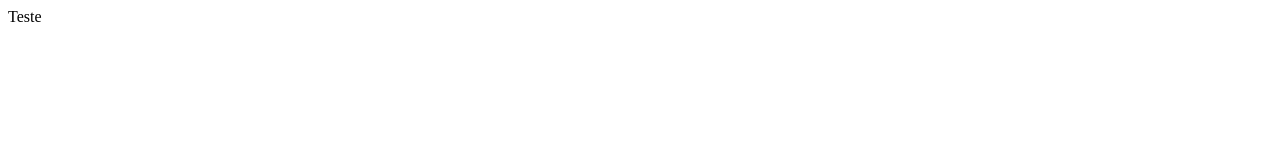
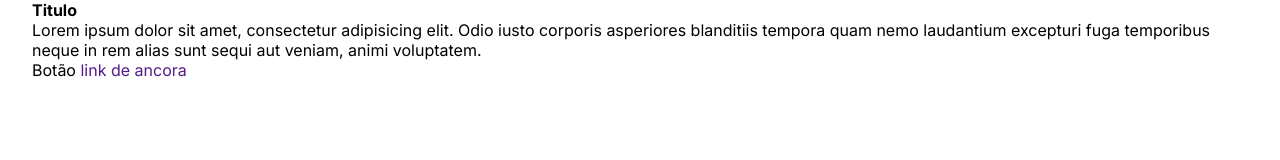
Before and after one commit to irafaelpub/PROJETO-WIREFRAME, a plain HTML site: page index.html in a window 1280 px wide. Drawn offline with Linux system fonts and the light colour scheme.

Commit message:
reset css

```diff
--- /dev/null
+++ b/css/reset.css
@@ -0,0 +1,25 @@
+* {margin:0;
+padding: 0;
+border: 0;
+box-sizing: border-box;
+list-style: none;
+text-decoration: none;
+font-size: 1.6rem;
+font-family: 'Inter', sans-serif;
+}
+
+img{max-width: 100%;
+display: block;}
+
+
+html {font-size: 62.5%;}
+
+button{background-color: transparent;
+cursor: pointer;}
+
+.container {
+width: 100;
+max-width: 1246px;
+margin: 0 auto;
+padding: 0px 15px;
+}
--- a/index.html
+++ b/index.html
@@ -3,10 +3,21 @@
 <head>
     <meta charset="UTF-8">
     <meta name="viewport" content="width=device-width, initial-scale=1.0">
+    <link rel="preconnect" href="https://fonts.googleapis.com">
+    <link rel="preconnect" href="https://fonts.gstatic.com" crossorigin>
+    <link href="https://fonts.googleapis.com/css2?family=Inter:wght@400;700&family=Sora:wght@400;600&display=swap" rel="stylesheet">
     <link rel="stylesheet" href="./css/style.css">
+    <link rel="stylesheet" href="./css/reset.css">
     <title>Projeto - Wireframe</title>
 </head>
 <body>
-    Teste
+    <div class="container">
+      <h1>Titulo</h1>
+      <p>Lorem ipsum dolor sit amet, consectetur adipisicing elit. Odio iusto corporis asperiores blanditiis tempora quam nemo laudantium excepturi fuga temporibus neque in rem alias sunt sequi aut veniam, animi voluptatem.</p>
+      <button>Botão</button>    <a href="">link de ancora</a>
+    </div>
+
+
+
 </body>
 </html>
```
Also changed, not shown: img/boost.svg (added), img/icon-circle.svg (added), img/img-hero.svg (added), img/instagram.svg (added), img/linkedin.svg (added), img/logo-footer.svg (added), img/logo.svg (added), img/thumb.jpg (added), img/thumb.svg (added), img/youtube.svg (added), 1 other file.
